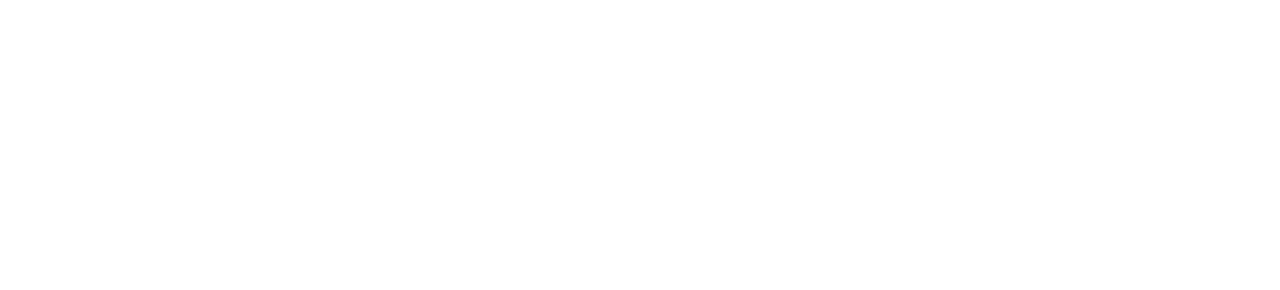
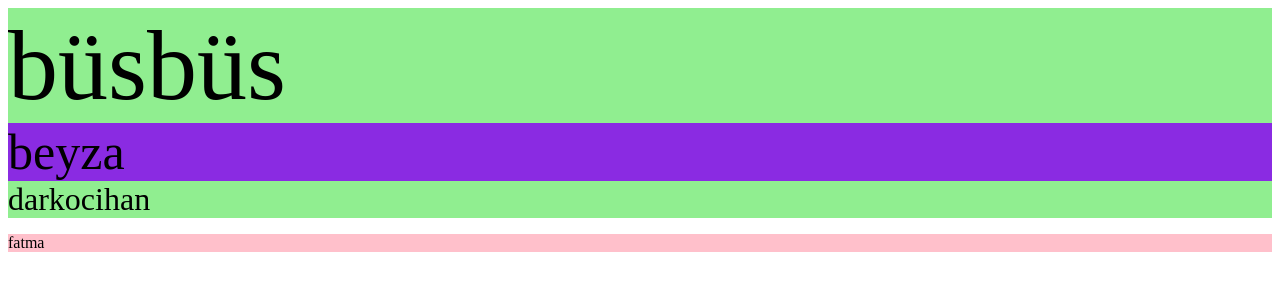
Before and after one commit to busrakablan/2cWI, a plain HTML site: page 02_Selectors/index.html in a window 1280 px wide. Drawn offline with Linux system fonts and the light colour scheme.

Commit message:
selectors ausprobiert

```diff
--- a/02_Selectors/index.html
+++ b/02_Selectors/index.html
@@ -1,11 +1,15 @@
 <!DOCTYPE html>
 <html lang="en">
-<head>
-    <meta charset="UTF-8">
-    <meta name="viewport" content="width=device-width, initial-scale=1.0">
+  <head>
+    <meta charset="UTF-8" />
+    <meta name="viewport" content="width=device-width, initial-scale=1.0" />
     <title>Document</title>
-</head>
-<body>
-
-</body>
+    <link rel="stylesheet" href="style.css" />
+  </head>
+  <body>
+    <div id="header">büsbüs</div>
+    <div class="subtitle">beyza</div>
+    <div>darkocihan</div>
+    <p id="fatma">fatma</p>
+  </body>
 </html>
--- /dev/null
+++ b/02_Selectors/style.css
@@ -0,0 +1,23 @@
+ /* Element Selektor7*/
+ div{
+    background-color: lightgreen;
+    font-size: 15px;
+    font-size:2rem
+
+}
+
+/*Klassenselector*/
+.subtitle{
+    background-color: blueviolet;
+    font-size: 50px;
+}
+
+/*Id Selector*/
+#header{
+    font-size: 100px;
+}
+
+#fatma{
+background-color: pink;
+
+}
```
Also changed, not shown: index.html (deleted, +0 -11 lines).
